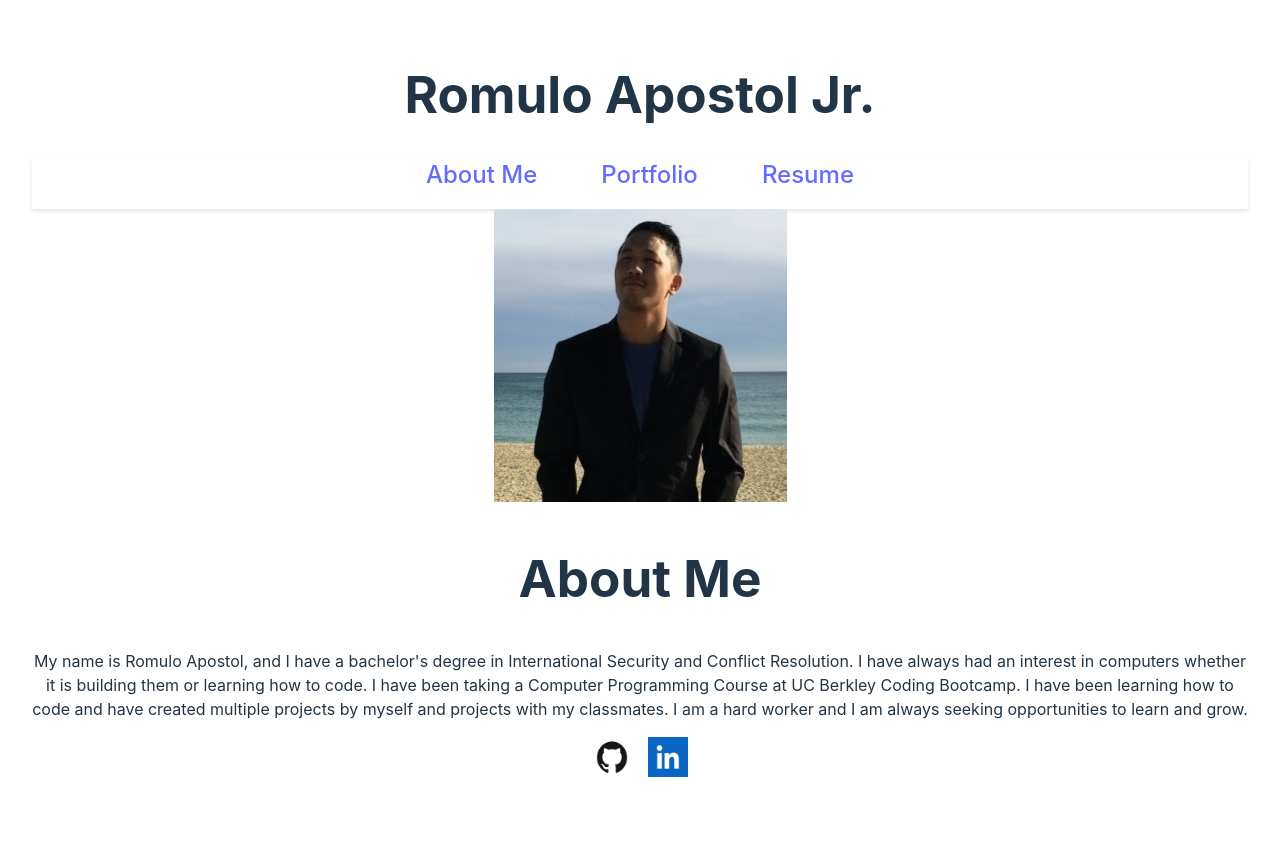
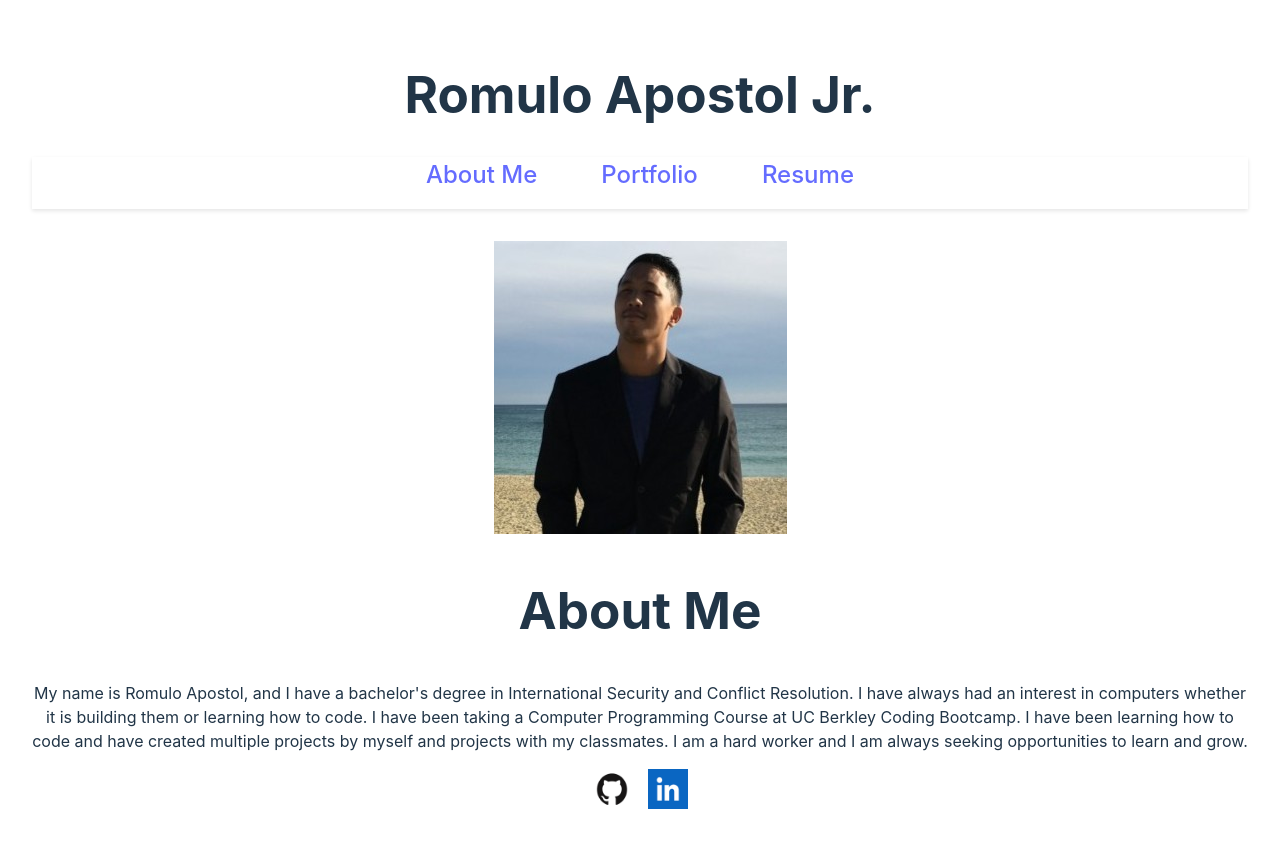
Before and after one commit to rapostoljr/challenge_20_personal_react_portfolio, a React (Vite) app: page / in a window 1280 px wide. Before the commit the page ends 815 px from the top, so only its background shows below. Built offline with nearby package versions, Linux system fonts and the light colour scheme.

Commit message:
updated margin for img in AboutPage

```diff
--- a/src/App.css
+++ b/src/App.css
@@ -39,6 +39,11 @@
 
 .read-the-docs {
   color: #888;
+}
+
+/* Header CSS */
+.about-me img {
+  margin-top: 2rem;
 }
 
 /* Works Page CSS */
```
